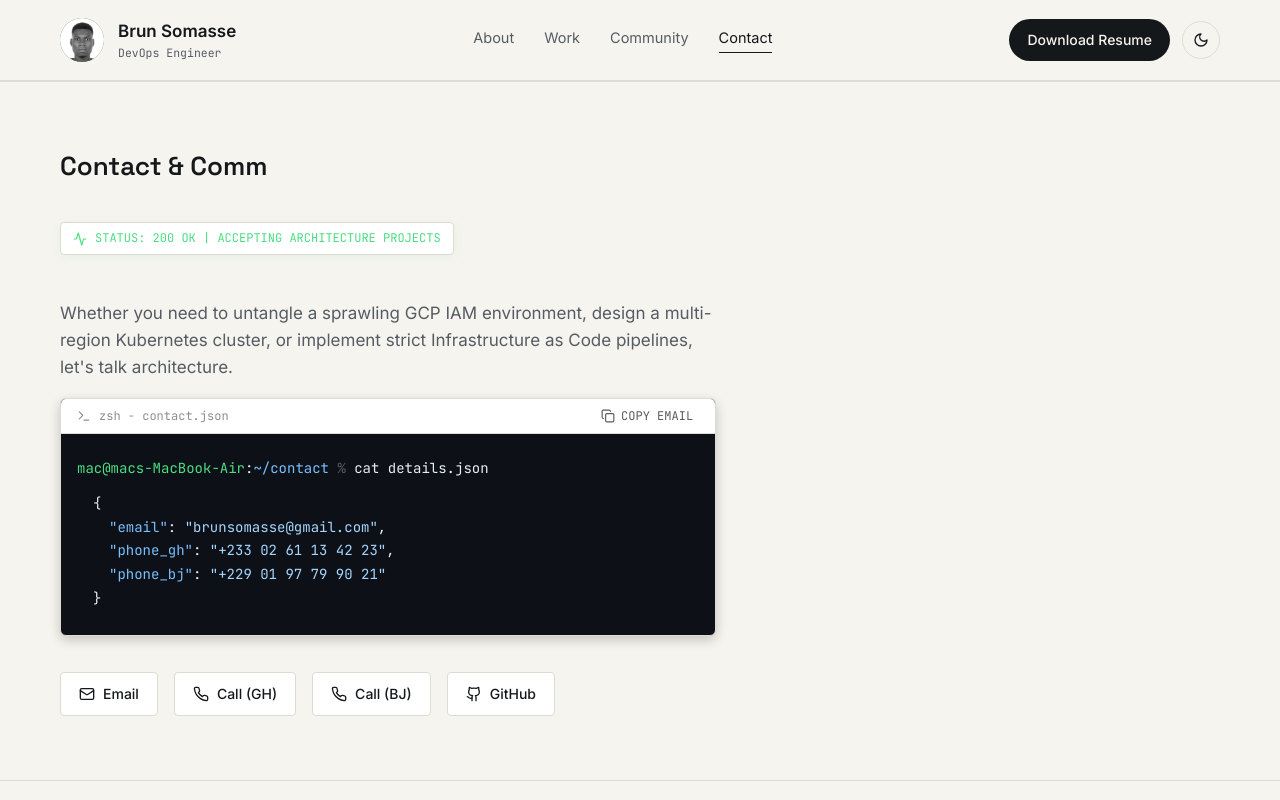
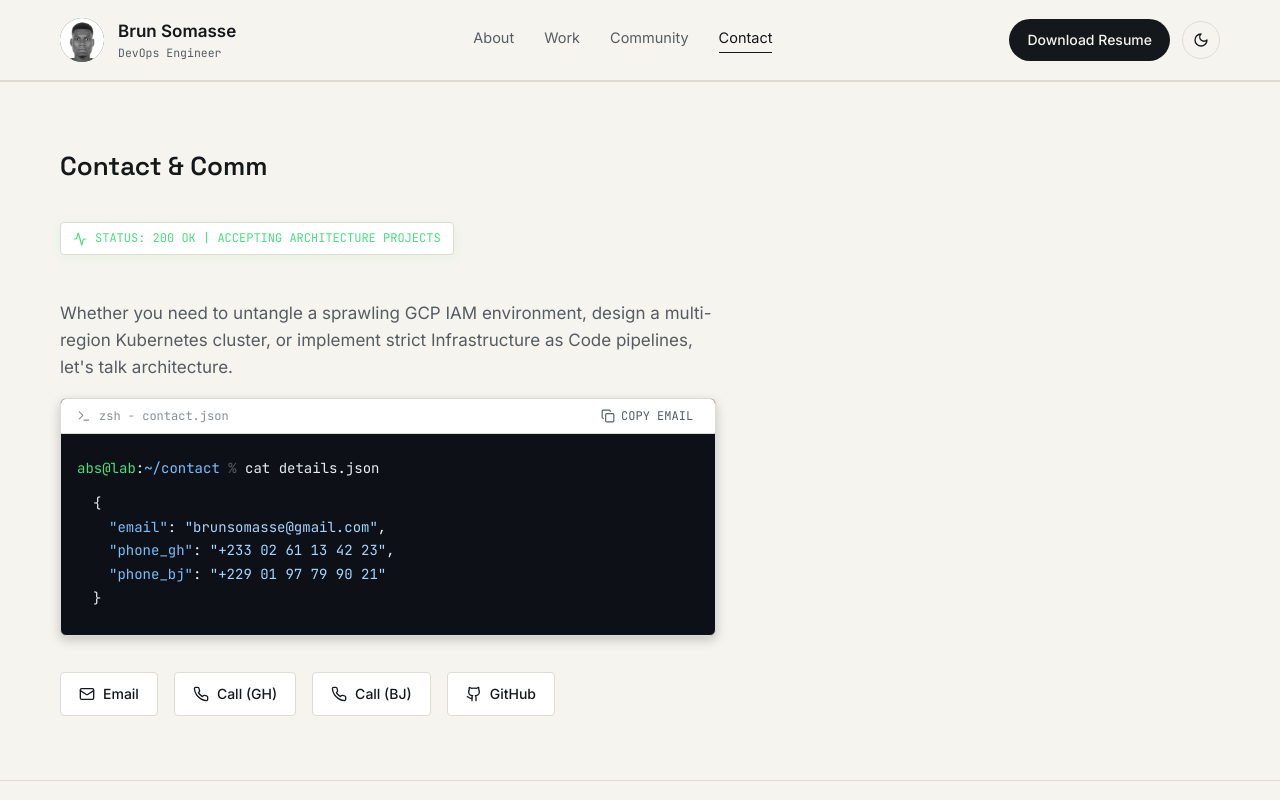
Before and after one commit to brunsomasse/brun-portfolio, a React (Vite) app: page /contact in a window 1280 px wide. Shown: the top 800 px of the page. Built offline with nearby package versions, Linux system fonts and the light colour scheme.

Commit message:
feat: customize contact page terminal prompt to abs@lab

```diff
--- a/src/pages/Contact.jsx
+++ b/src/pages/Contact.jsx
@@ -49,7 +49,7 @@ export default function Contact() {
 
           <div style={{ padding: "24px 16px", fontFamily: "'JetBrains Mono', monospace", fontSize: 14, display: "flex", flexDirection: "column", gap: 12 }}>
             <div>
-              <span style={{ color: "#4ade80" }}>mac@macs-MacBook-Air</span>
+              <span style={{ color: "#4ade80" }}>abs@lab</span>
               <span style={{ color: "#e6edf3" }}>:</span>
               <span style={{ color: "#79c0ff" }}>~/contact</span>
               <span style={{ color: t.inkSoft }}> % </span>
```
